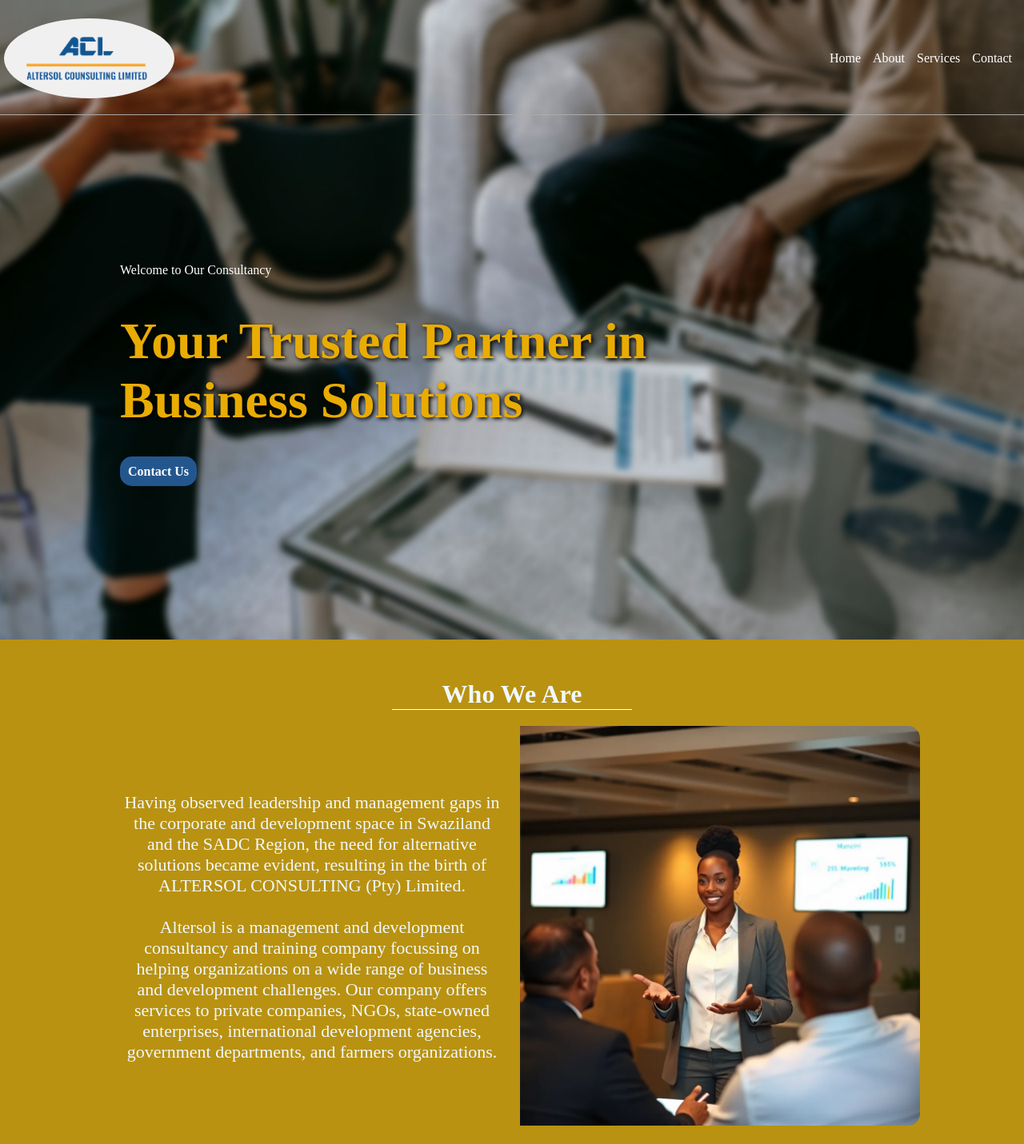
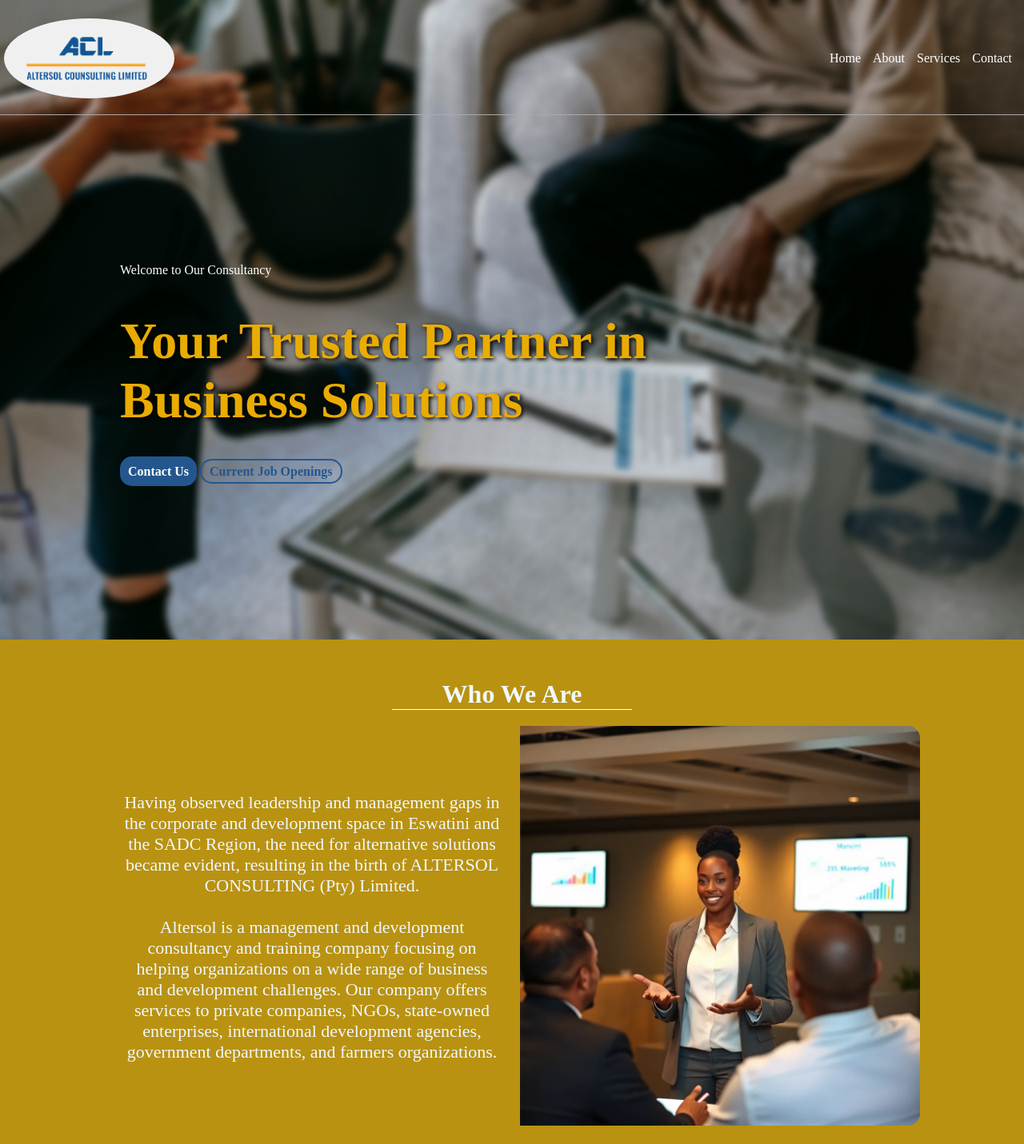
Before and after one commit to Tmazst/altersol, a Flask app: page / in a window 1280 px wide. Shown: the top 1431 px of the page at 80% size. Run offline with Flask 3, Linux system fonts and the light colour scheme; some libraries are stand-ins or nearby versions; some web fonts are replaced.

Commit message:
partners

```diff
--- a/templates/index.html
+++ b/templates/index.html
@@ -102,6 +102,7 @@
                 <label class="sub-caption" style="font-size: ;  text-align: center; color: white;width:100%">Welcome to Our Consultancy</label>
                 <h1 id="caption" style="font-size: 4rem; font-weight: bold; text-align: left; animation: fade 9s infinite;">Your Trusted Partner in Business Solutions</h1>
                 <a href="#contact-us-div" style="width:max-content;border-radius: 15px;" class="btns a-links">Contact Us</a>
+                <a href="#recruitment" style="width:max-content;border-radius: 15px;" class="btns-outlined a-links">Current Job Openings</a>
             </div>
         </div>
 
@@ -110,7 +111,7 @@
     <script>
         const captions = [
             "Welcome to Our Consultancy",
-            "Innovative Solutions for Your Business",
+            "Innovative Solutions for Your Organization",
             "Your Success is Our Priority"
         ];
         let index = 0;
@@ -141,7 +142,7 @@
     </div>
     <br>
     <div class="gen-flex about-content">
-        <div class="sect-about" style="text-align: center;color:aliceblue"> Having observed leadership and management gaps in the corporate and development space in Swaziland and the SADC Region, the need for alternative solutions became evident, resulting in the birth of ALTERSOL CONSULTING (Pty) Limited. <br><br> Altersol is a management and development consultancy and training company focussing on helping organizations on a wide range of business and development challenges. Our company offers services to private companies, NGOs, state-owned enterprises, international development agencies, government departments, and farmers organizations.</div>
+        <div class="sect-about" style="text-align: center;color:aliceblue"> Having observed leadership and management gaps in the corporate and development space in Eswatini and the SADC Region, the need for alternative solutions became evident, resulting in the birth of ALTERSOL CONSULTING (Pty) Limited. <br><br> Altersol is a management and development consultancy and training company focusing on helping organizations on a wide range of business and development challenges. Our company offers services to private companies, NGOs, state-owned enterprises, international development agencies, government departments, and farmers organizations.</div>
         <div class="image-conctact-us fader">
             <img src="static/images/corporate_images_a_sales_representative.webp" alt="pexels-kampus-8204385" class="about-us-img">
         </div>
```
